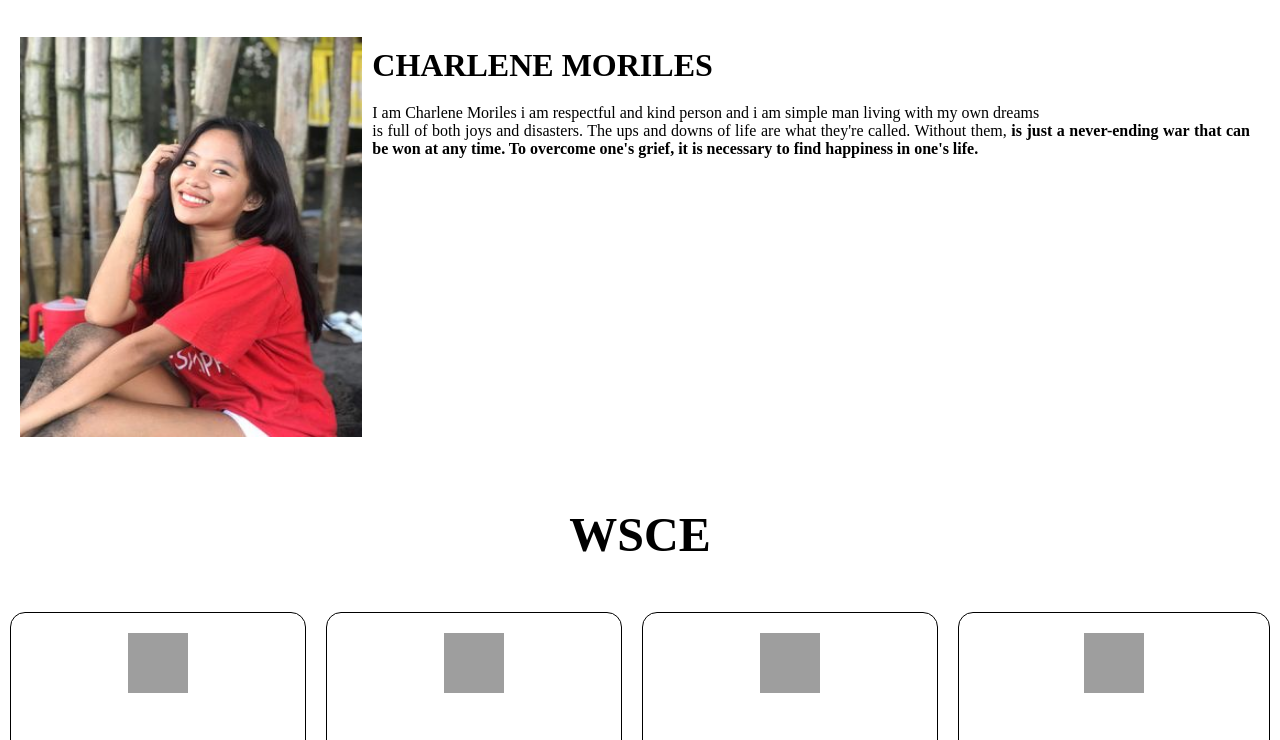
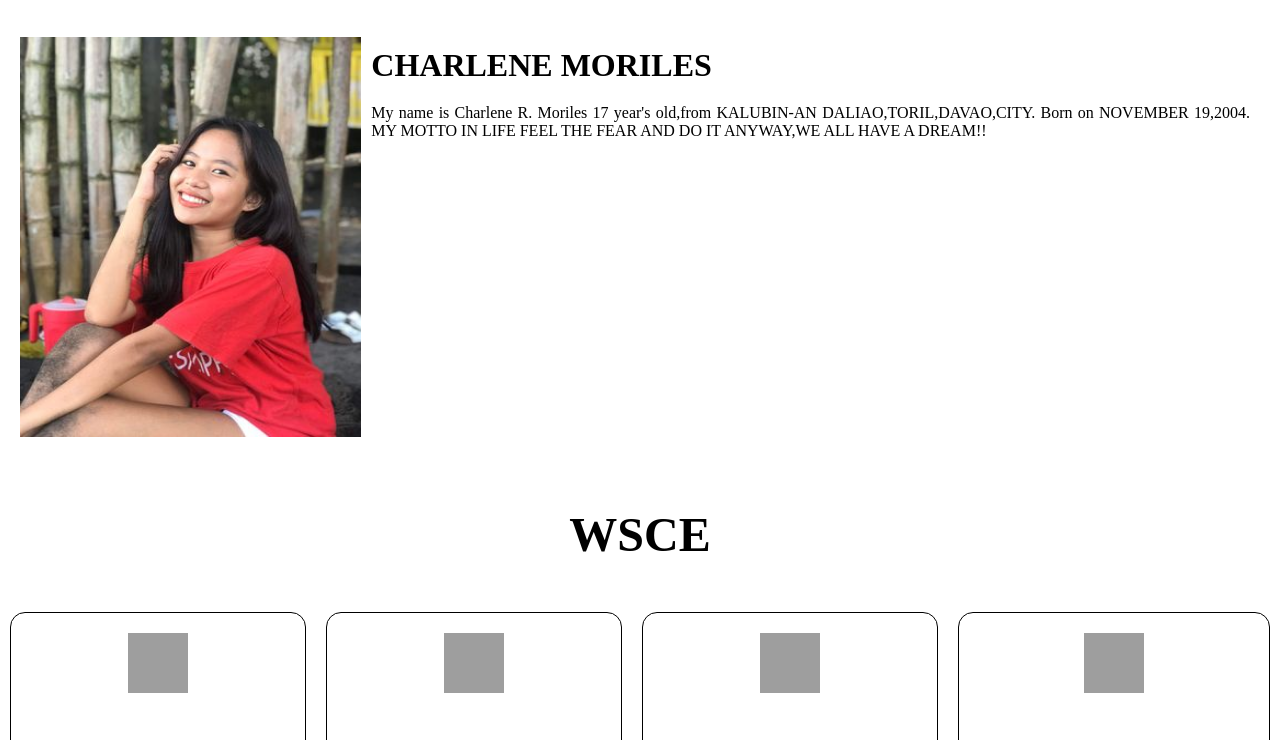
Before and after one commit to dian080705/MORILES, a plain HTML site: page index.html in a window 1280 px wide. Shown: the part 1019-1759 px from the top of the page. Drawn offline with Linux system fonts and the light colour scheme; grey boxes are pictures that could not be loaded.

Commit message:
Update index.html

```diff
--- a/index.html
+++ b/index.html
@@ -28,7 +28,7 @@
             <img src="moriles2.jpg" alt="">
             <div id="intro">
                 <h2>CHARLENE MORILES</h2>
-                <p>I am Charlene Moriles i am respectful and kind person and i am simple man living with my own dreams <br> is full of both joys and disasters. The ups and downs of life are what they're called. Without them, <b>  is just a never-ending war that can be won at any time. To overcome one's grief, it is necessary to find happiness in one's life.</p>
+                <p>My name is Charlene R. Moriles 17 year's old,from KALUBIN-AN DALIAO,TORIL,DAVAO,CITY. Born on NOVEMBER 19,2004. MY MOTTO IN LIFE FEEL THE FEAR AND DO IT ANYWAY,WE ALL HAVE A DREAM!!</p>
             </div>
         </div>
     </section>
```
